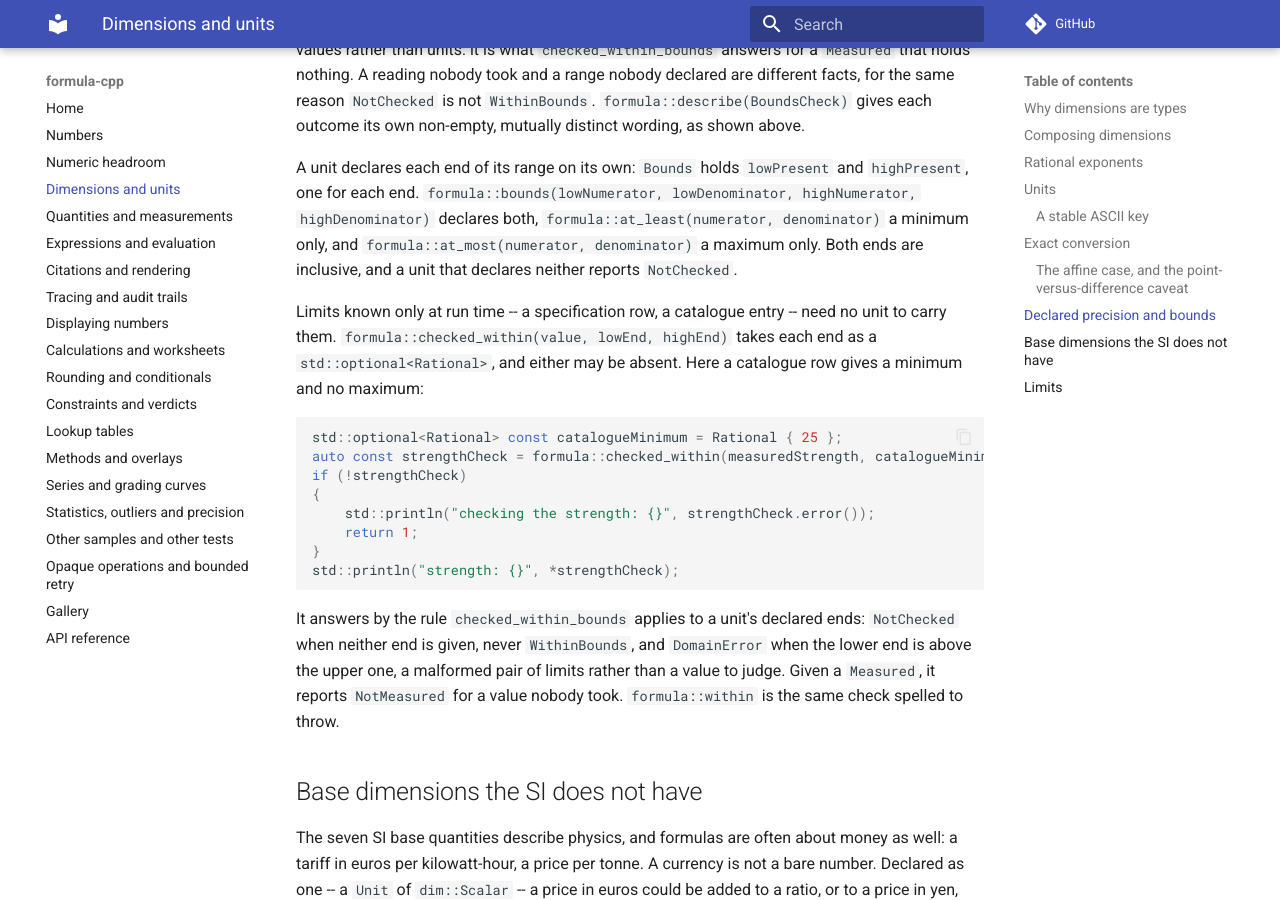
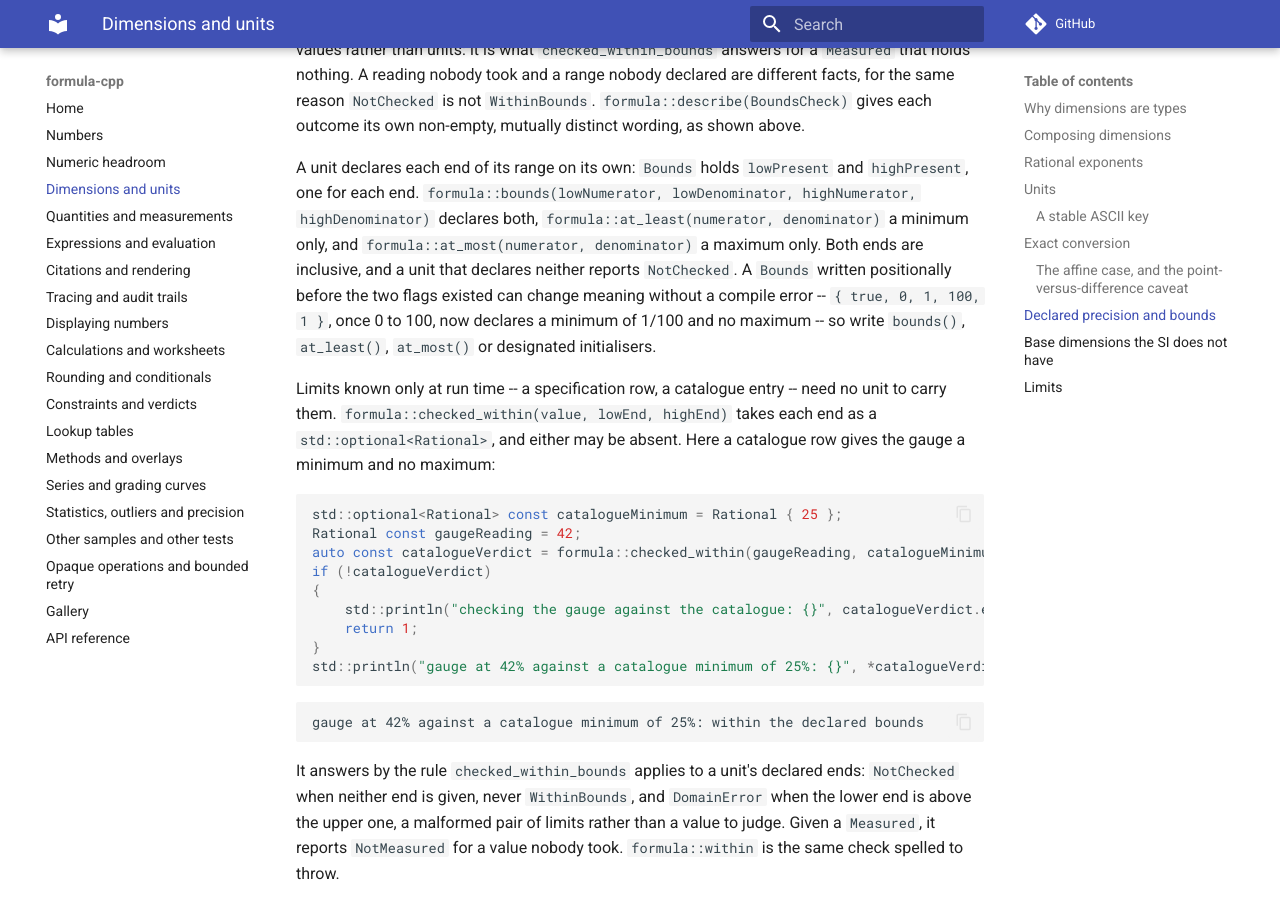
Before and after one commit to LASTRADA-Software/formula-cpp, an MkDocs documentation site: the page built from docs/dimensions.md, in a window 1280 px wide and 900 px high, scrolled down 8394 px. Built offline with MkDocs 1.6.1 and Material for MkDocs 9.7.7, drawn with Linux system fonts in a browser that asks for light colours; comment, search, counter and statistics services are not loaded.

Commit message:
fix(unit): state what a positional Bounds now means, and pin the run-time check
A Bounds written positionally before the two presence flags existed
still compiles when its low numerator is a constant 0 or 1:
{ true, 0, 1, 100, 1 }, once 0 to 100, now declares a minimum of 1/100
and no maximum. The changelog and the dimensions guide now say so and
point at bounds(), at_least(), at_most() and designated initialisers.

BoundsCheck's comments cover limits given at run time as well as a
unit's declared bounds; describe()'s words are unchanged.

Tests pin a zero denominator on a one-sided unit, refused as
DivisionByZero, and an undeclared end whose fields are ignored. The
guide's checked_within snippet now comes from the dimensions example,
which checks a gauge reading against a catalogue minimum, and its
printed line is quoted beneath it.

Signed-off-by: Christian Parpart <c.parpart@lastrada.net>

````diff
--- a/docs/dimensions.md
+++ b/docs/dimensions.md
@@ -391,23 +391,31 @@ and `highPresent`, one for each end. `formula::bounds(lowNumerator,
 lowDenominator, highNumerator, highDenominator)` declares both,
 `formula::at_least(numerator, denominator)` a minimum only, and
 `formula::at_most(numerator, denominator)` a maximum only. Both ends are
-inclusive, and a unit that declares neither reports `NotChecked`.
+inclusive, and a unit that declares neither reports `NotChecked`. A `Bounds`
+written positionally before the two flags existed can change meaning without a
+compile error -- `{ true, 0, 1, 100, 1 }`, once 0 to 100, now declares a minimum
+of 1/100 and no maximum -- so write `bounds()`, `at_least()`, `at_most()` or
+designated initialisers.
 
 Limits known only at run time -- a specification row, a catalogue entry -- need
 no unit to carry them. `formula::checked_within(value, lowEnd, highEnd)` takes
 each end as a `std::optional<Rational>`, and either may be absent. Here a
-catalogue row gives a minimum and no maximum:
+catalogue row gives the gauge a minimum and no maximum:
 
-<!-- snippet: not from the example -->
 ```cpp
 std::optional<Rational> const catalogueMinimum = Rational { 25 };
-auto const strengthCheck = formula::checked_within(measuredStrength, catalogueMinimum, std::nullopt);
-if (!strengthCheck)
+Rational const gaugeReading = 42;
+auto const catalogueVerdict = formula::checked_within(gaugeReading, catalogueMinimum, std::nullopt);
+if (!catalogueVerdict)
 {
-    std::println("checking the strength: {}", strengthCheck.error());
+    std::println("checking the gauge against the catalogue: {}", catalogueVerdict.error());
     return 1;
 }
-std::println("strength: {}", *strengthCheck);
+std::println("gauge at 42% against a catalogue minimum of 25%: {}", *catalogueVerdict);
+```
+
+```text
+gauge at 42% against a catalogue minimum of 25%: within the declared bounds
 ```
 
 It answers by the rule `checked_within_bounds` applies to a unit's declared
````
Also changed, not shown: CHANGELOG.md (+7 -4 lines), 3 other files.
